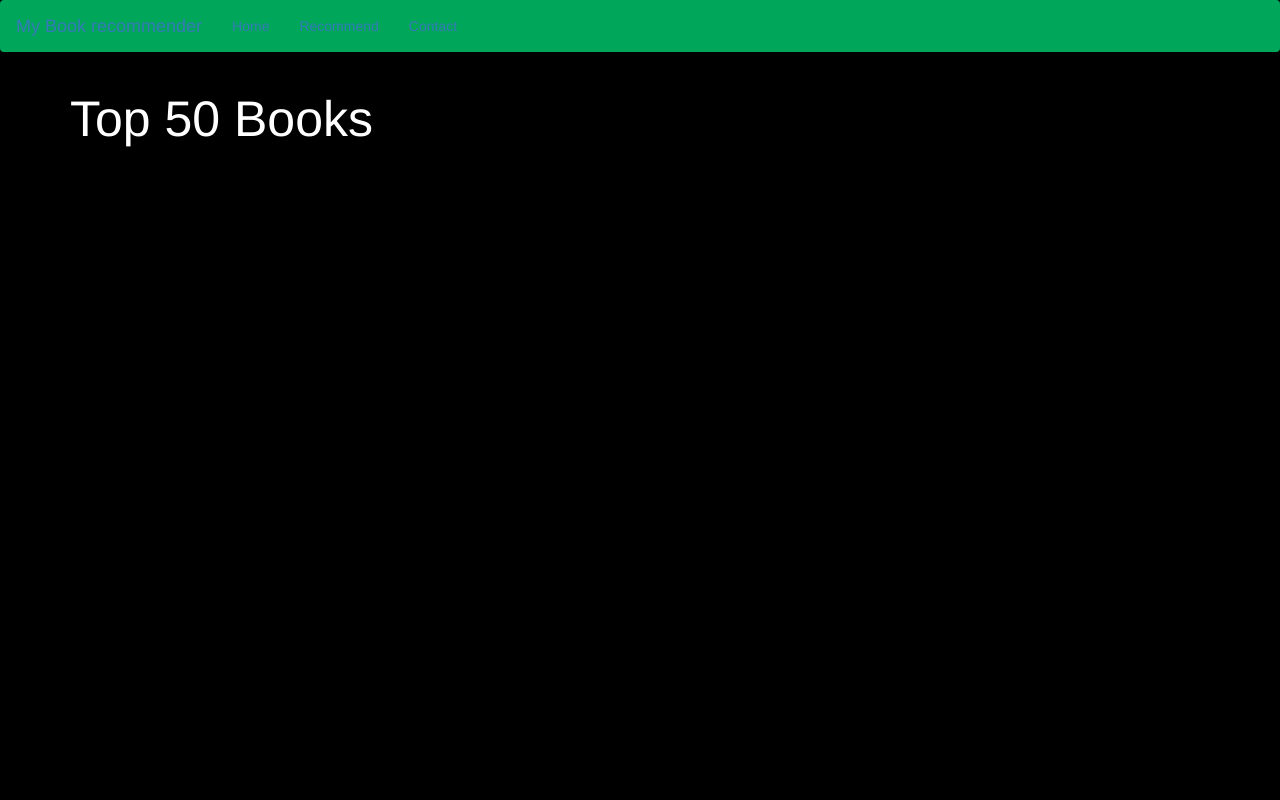
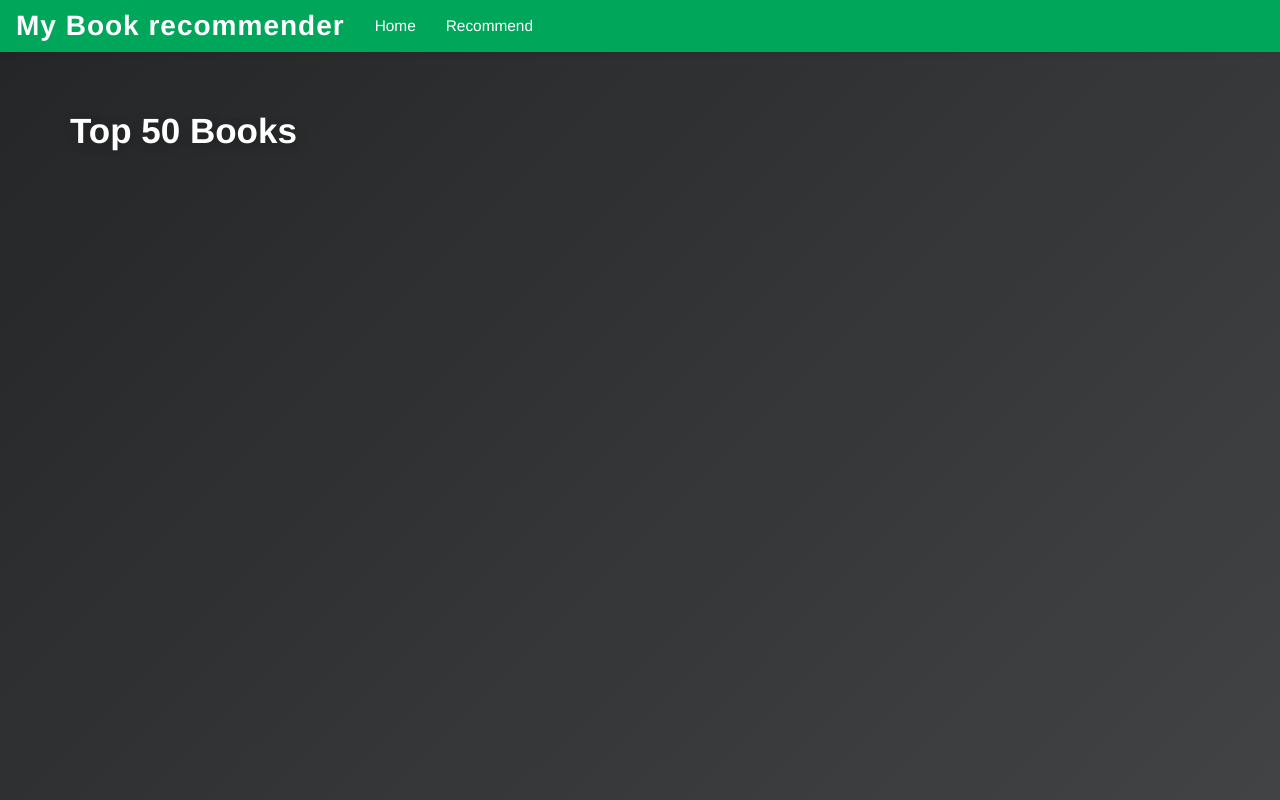
Before and after one commit to Gauravmangate27/Book_recommendation_gs, a Flask app: page / in a window 1280 px wide. Run offline with Flask 3, Linux system fonts and the light colour scheme; parts of the project's set-up code (start-up, migrations or seed data) failed here and were passed over.

Commit message:
Update index.html

```diff
--- a/templates/index.html
+++ b/templates/index.html
@@ -4,28 +4,95 @@
     <meta charset="UTF-8">
     <title>Book Recommender System</title>
     <!-- Latest compiled and minified CSS -->
-<link rel="stylesheet" href="https://cdn.jsdelivr.net/npm/bootstrap@3.3.7/dist/css/bootstrap.min.css" integrity="sha384-BVYiiSIFeK1dGmJRAkycuHAHRg32OmUcww7on3RYdg4Va+PmSTsz/K68vbdEjh4u" crossorigin="anonymous">
+    <link rel="stylesheet" href="https://cdn.jsdelivr.net/npm/bootstrap@3.3.7/dist/css/bootstrap.min.css" integrity="sha384-BVYiiSIFeK1dGmJRAkycuHAHRg32OmUcww7on3RYdg4Va+PmSTsz/K68vbdEjh4u" crossorigin="anonymous">
+    <style>
+        body {
+            background: linear-gradient(135deg, #232526 0%, #414345 100%);
+            min-height: 100vh;
+        }
+        .navbar {
+            border-radius: 0;
+            margin-bottom: 40px;
+            box-shadow: 0 2px 8px rgba(0,0,0,0.1);
+        }
+        .navbar-brand {
+            font-size: 2em;
+            color: #fff !important;
+            font-weight: bold;
+            letter-spacing: 1px;
+        }
+        .nav > li > a {
+            color: #fff !important;
+            font-size: 1.1em;
+        }
+        .nav > li > a:hover {
+            background: #007d4a !important;
+        }
+        .container {
+            margin-top: 30px;
+        }
+        h1.text-white {
+            font-size: 2.5em;
+            font-weight: 700;
+            margin-bottom: 30px;
+            color: #fff;
+            text-shadow: 1px 2px 8px #222;
+        }
+        .card {
+            background: #232526;
+            border-radius: 18px;
+            box-shadow: 0 4px 24px rgba(0,0,0,0.15);
+            margin-bottom: 30px;
+            padding: 18px 10px 10px 10px;
+            min-height: 350px;
+            display: flex;
+            flex-direction: column;
+            align-items: center;
+        }
+        .card-img-top {
+            width: 100%;
+            height: 220px;
+            object-fit: cover;
+            border-radius: 10px;
+            margin-bottom: 18px;
+            box-shadow: 0 2px 8px rgba(0,0,0,0.12);
+        }
+        .text-white {
+            color: #fff !important;
+            font-size: 1.1em;
+            margin-bottom: 5px;
+        }
+        h4.text-white {
+            color: #ffd200 !important;
+            font-size: 1.2em;
+            font-weight: 600;
+        }
+        @media (max-width: 767px) {
+            .card-img-top {
+                height: 160px;
+            }
+            .col-md-3 {
+                width: 100%;
+                margin-bottom: 30px;
+            }
+        }
+    </style>
 </head>
-<style>
-    .text-white{
-        color:white
-    }
-</style>
-<body style="background-color:black">
+<body>
 
     <nav class="navbar" style="background-color:#00a65a">
         <a class="navbar-brand">My Book recommender</a>
         <ul class="nav navbar-nav">
             <li><a href="/">Home</a></li>
             <li><a href="/recommend">Recommend</a></li>
-            <li><a>Contact</a></li>
+            <!-- <li><a>Contact</a></li> -->
         </ul>
     </nav>
 
     <div class="container">
         <div class="row">
             <div class="col-md-12">
-                <h1 class="text-white" style="font-size:50px">Top 50 Books</h1>
+                <h1 class="text-white">Top 50 Books</h1>
             </div>
 
             {% for i in range(book_name|length) %}
@@ -42,7 +109,6 @@
                 </div>
             {% endfor %}
 
-
         </div>
     </div>
 
```
